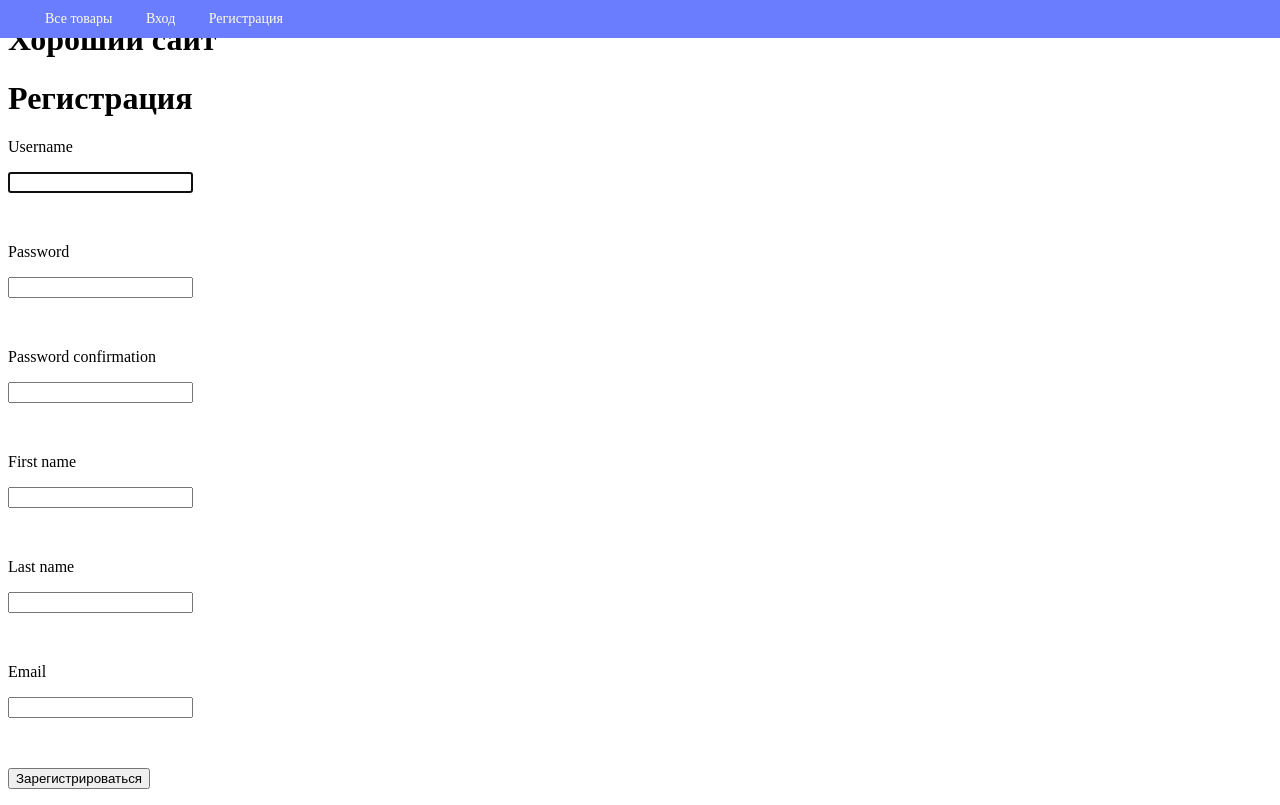
After one commit to iasman312/exam_8, a Django app: page /accounts/register/ in a window 1280 px wide. The commit adds this page. Run offline with Django 3.2, Linux system fonts and the light colour scheme.

Commit message:
Создали представления для регистрации

```diff
--- a/mysite/accounts/forms.py
+++ b/mysite/accounts/forms.py
@@ -1 +1,8 @@
 from django.contrib.auth.forms import UserCreationForm
+from django import forms
+
+
+class MyUserCreationForm(UserCreationForm):
+    email = forms.EmailField(required=True)
+    class Meta(UserCreationForm.Meta):
+        fields = ['username', 'password1', 'password2', 'first_name', 'last_name', 'email']
--- /dev/null
+++ b/mysite/accounts/templates/user_create.html
@@ -0,0 +1,7 @@
+{% extends 'base.html' %}
+
+{% block title %}Регистрация{% endblock %}
+{% block content %}
+    <h1>Регистрация</h1>
+    {% include 'partial/form.html' with form_method='post' button_text="Зарегистрироваться" %}
+{% endblock %}
--- a/mysite/accounts/urls.py
+++ b/mysite/accounts/urls.py
@@ -1,9 +1,11 @@
 from django.contrib.auth.views import LoginView, LogoutView
 from django.urls import path
+from .views import register_view
 
 app_name = 'accounts'
 
 urlpatterns = [
-    path('accounts/login/', LoginView.as_view(), name='login'),
-    path('accounts/logout/', LogoutView.as_view(), name='logout'),
+    path('login/', LoginView.as_view(), name='login'),
+    path('logout/', LogoutView.as_view(), name='logout'),
+    path('register/', register_view, name='register'),
 ]
--- a/mysite/accounts/views.py
+++ b/mysite/accounts/views.py
@@ -1,14 +1,16 @@
-from django.shortcuts import render
+from django.contrib.auth import login
+from django.shortcuts import render, redirect
+from .forms import MyUserCreationForm
 
 
 def register_view(request, *args, **kwargs):
-    context = {}
-    form = UserRegisterForm()
     if request.method == 'POST':
-        form = UserRegisterForm(data=request.POST)
+        form = MyUserCreationForm(data=request.POST)
         if form.is_valid():
             user = form.save()
             login(request, user)
-            return redirect('article:list')
-    context['form'] = form
-    return render(request, 'registration/register.html', context=context)
+            return redirect('webapp:index')
+
+    else:
+        form = MyUserCreationForm()
+    return render(request, 'user_create.html', context={'form': form})
--- a/mysite/mysite/urls.py
+++ b/mysite/mysite/urls.py
@@ -18,11 +18,13 @@ from django.urls import path, include
 
 from django.conf import settings
 from django.conf.urls.static import static
+from django.views.generic import RedirectView
 
 HOMEPAGE_URL = 'products/'
 
 urlpatterns = [
     path('admin/', admin.site.urls),
     path('products/', include('webapp.urls')),
-    path('accounts/', include('django.contrib.auth.urls'))
+    path('accounts/', include('accounts.urls')),
+    path('', RedirectView.as_view(url=HOMEPAGE_URL, permanent=True)),
 ] + static(settings.MEDIA_URL, document_root=settings.MEDIA_ROOT)
--- a/mysite/webapp/templates/base.html
+++ b/mysite/webapp/templates/base.html
@@ -16,10 +16,11 @@
             {% block menu %}{% endblock %}
             {% if user.is_authenticated %}
                {% block menu_links %}{% endblock %}
-               <li class="menu-right"><a href="{% url 'logout' %}?next={{ request.get_full_path }}" class="nav-link">Выход</a></li>
+               <li class="menu-right"><a href="{% url 'accounts:logoutlogout' %}?next={{ request.get_full_path }}" class="nav-link">Выход</a></li>
                <li class="menu-right">Привет, {{ user.username }}!</li>
             {% else %}
-               <li class="menu-right"><a href="{% url 'login' %}?next={{ request.get_full_path }}" class="nav-link">Вход</a></li>
+               <li class="menu-right"><a href="{% url 'accounts:login' %}?next={{ request.get_full_path }}" class="nav-link">Вход</a></li>
+               <li class="menu-right"><a href="{% url 'accounts:register' %}?next={{ request.get_full_path }}" class="nav-link">Регистрация</a></li>
             {% endif %}
         </ul>
     </nav>
```
